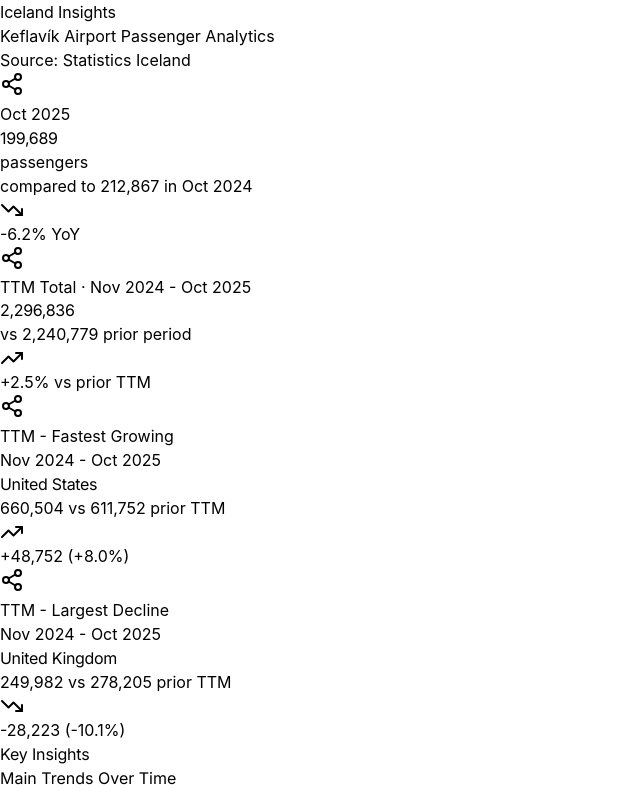
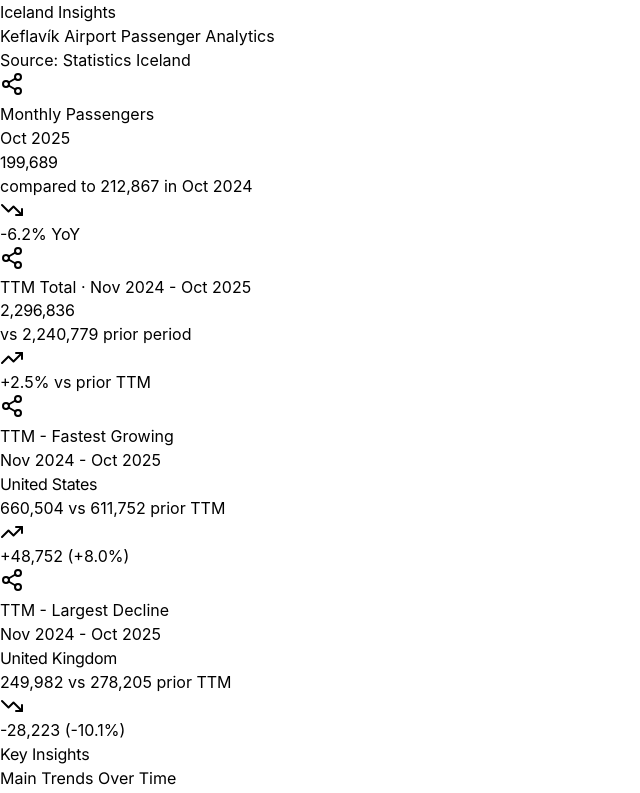
Before and after one commit to kottosson/icelandinsights, a React (Vite) app: page / in a window 1280 px wide. Shown: the top 793 px of the page, without its empty margins (0-640 px from the left). Built offline with nearby package versions, Linux system fonts and the light colour scheme.

Commit message:
Update kpi goX 2

```diff
--- a/build.mjs
+++ /dev/null
@@ -1,6 +0,0 @@
-import { build } from 'vite'
-
-build().catch((e) => {
-  console.error(e)
-  process.exit(1)
-})
--- a/src/data_dashboard.tsx
+++ b/src/data_dashboard.tsx
@@ -381,12 +381,12 @@ export default function DataDashboard() {
               >
                 <Share2 className="w-4 h-4 text-neutral-400 hover:text-neutral-600" />
               </button>
-              <p className="text-[10px] uppercase tracking-widest text-neutral-500 mb-3 font-semibold whitespace-nowrap overflow-hidden text-ellipsis">{kpis.currentMonthName}</p>
+              <p className="text-[11px] uppercase tracking-widest text-neutral-500 mb-1 font-semibold">Monthly Passengers</p>
+              <p className="text-[9px] text-neutral-400 mb-2">{kpis.currentMonthName}</p>
               <div className="flex items-baseline gap-2 mb-2 flex-wrap">
                 <p className="text-2xl lg:text-3xl font-semibold text-neutral-900" style={{ fontFamily: 'Inter, system-ui, sans-serif', letterSpacing: '-0.02em' }}>
                   {kpis.currentMonth}
                 </p>
-                <p className="text-sm lg:text-base text-neutral-600 font-medium">passengers</p>
               </div>
               <p className="text-xs text-neutral-600 mb-3">
                 compared to {kpis.lastYearMonth} in {kpis.lastYearMonthName}
```
Also changed, not shown: 1 other file (tests, documents, lock files or other folders).
